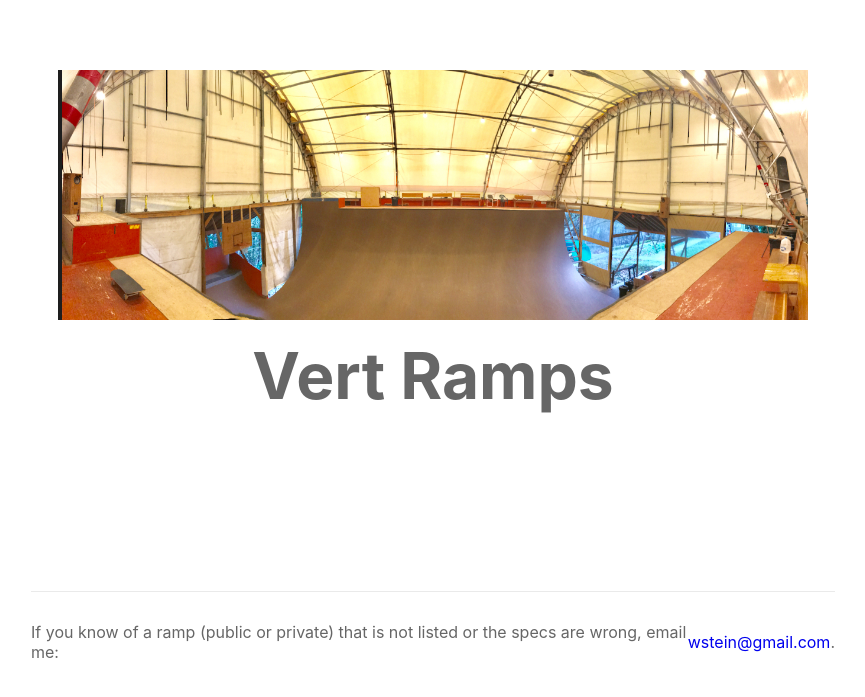
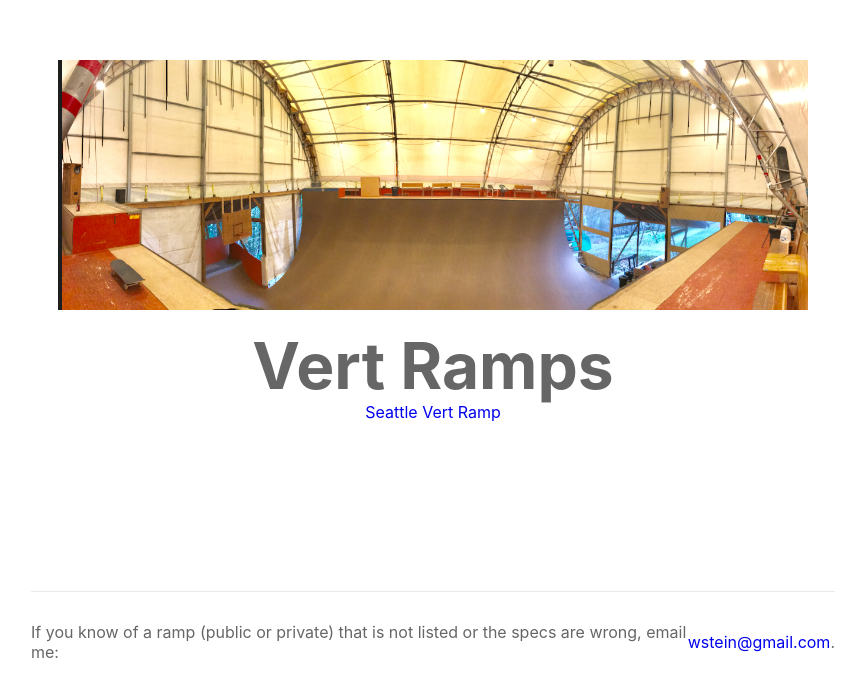
Before and after one commit to williamstein/vertramp-next, a Next.js app: page / in a window 1280 px wide. Shown: the part 149-846 px from the top of the page, without its empty margins (207-1072 px from the left). Built offline with nearby package versions, Linux system fonts and the light colour scheme.

Commit message:
get static export to work with usable URL's

```diff
--- a/next.config.js
+++ b/next.config.js
@@ -22,4 +22,5 @@ module.exports = withMDX({
     webpack5: true,
   },
   pageExtensions: ["md", "mdx", "jsx", "js", "ts", "tsx"],
+  trailingSlash: true /* see https://stackoverflow.com/questions/62867105/how-to-deal-with-nextjs-exporting-files-with-html-extension-but-inlink-there */
 });
--- a/package.json
+++ b/package.json
@@ -7,7 +7,7 @@
     "build": "time next build",
     "start": "next start",
     "static": "NEXT_STATIC='yes' time next build && time next export",
-    "export": "BASE_PATH=/next time next build && time next export && rsync -axvH $HOME/vertramp/out/ $HOME/www/next/"
+    "export": "BASE_PATH=/next time next build && time next export -o $HOME/www/next/"
   },
   "dependencies": {
     "@mdx-js/loader": "^1.6.22",
--- a/pages/index.jsx
+++ b/pages/index.jsx
@@ -1,4 +1,5 @@
 import Head from "next/head";
+import Link from "next/link";
 import css from "styles/Home.module.css";
 import Image from "components/image";
 
@@ -15,6 +16,10 @@ export default function Home() {
           <Image src="/images/svr-pano.jpg" width={750} height={250} />
         </div>
         <h1 className={css.title}>Vert Ramps</h1>
+
+        <Link href="/ramps/svr">
+          <a>Seattle Vert Ramp</a>
+        </Link>
       </main>
 
       <footer className={css.footer}>
```
